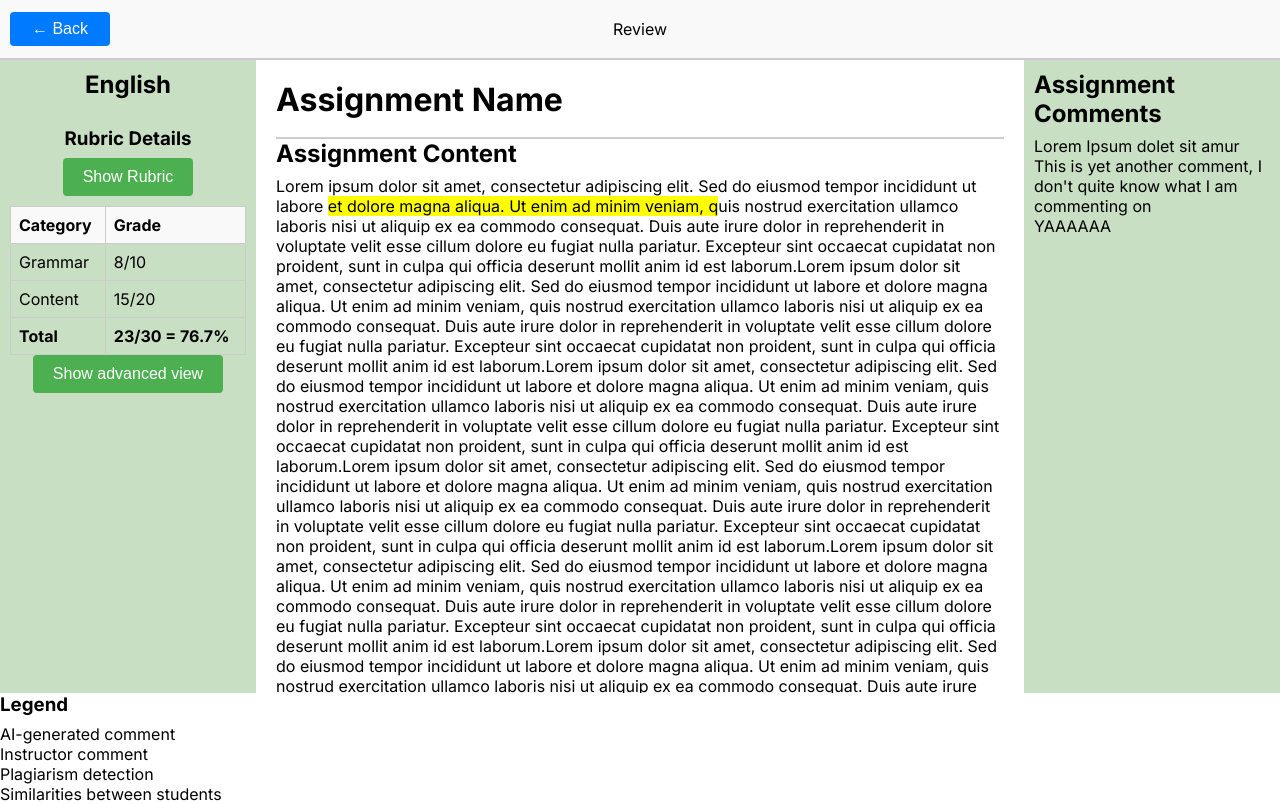
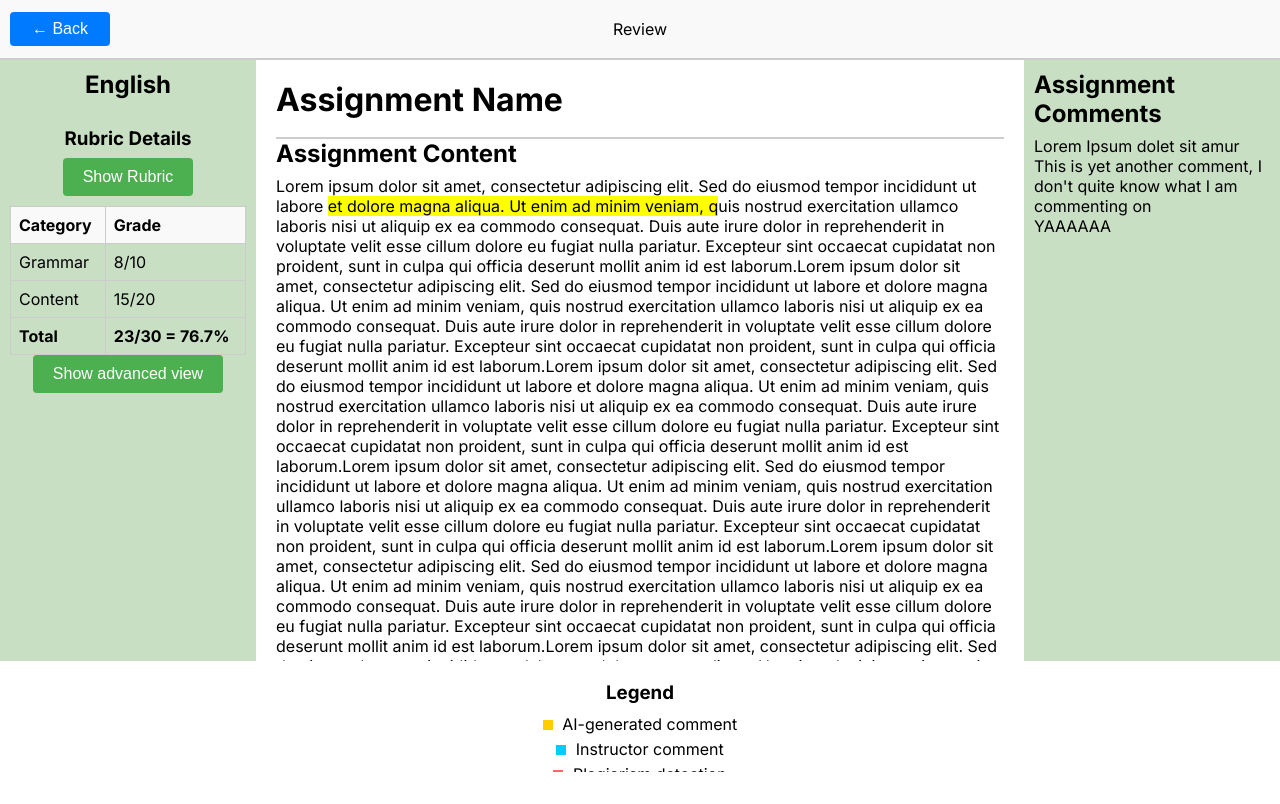
Before and after one commit to Flying-Kimbo/c302p3, a Next.js app: page /student/assignments/review in a window 1280 px wide. Built offline with nearby package versions, Linux system fonts and the light colour scheme.

Commit message:
fixed legend

```diff
--- a/src/app/globals.css
+++ b/src/app/globals.css
@@ -163,7 +163,7 @@ label {
 
 .card {
   border: 1px solid var(--card-border-color);
-  border-radius: 5px;
+  border-radius: 2px;
   padding: 10px;
   background-color: var(--card-color);
 }
--- a/src/app/page.module.css
+++ b/src/app/page.module.css
@@ -6,8 +6,10 @@
 }
 
 .login-form {
-  width: 300px;
-  padding: 20px;
+  min-width: calc(100vw / 3);
+  max-width: calc(100vw / 3);
+  padding: 15px;
+  margin-bottom: 33vh;
 }
 
 .form-group {
--- a/src/app/student/assignments/review/footer.css
+++ b/src/app/student/assignments/review/footer.css
@@ -1,7 +1,6 @@
 /* Footer.css */
 
 .footer {
-  background-color: #f0f0f0;
   padding: 20px;
   text-align: center;
 }
--- a/src/app/student/assignments/review/footer.jsx
+++ b/src/app/student/assignments/review/footer.jsx
@@ -3,21 +3,21 @@ import styles from './footer.css';
 
 const Footer = () => {
   return (
-    <footer className={styles.footer}>
-      <div className={styles.legend}>
+    <footer className={'footer'}>
+      <div className={'legend'}>
         <h3>Legend</h3>
         <ul>
           <li>
-            <span className={`${styles.legendSquare} ${styles.aiComment}`}></span> AI-generated comment
+            <span className={'aiComment'}></span> AI-generated comment
           </li>
           <li>
-            <span className={`${styles.legendSquare} ${styles.instructorComment}`}></span> Instructor comment
+            <span className={`instructorComment`}></span> Instructor comment
           </li>
           <li>
-            <span className={`${styles.legendSquare} ${styles.plagiarismHighlight}`}></span> Plagiarism detection
+            <span className={'plagiarismHighlight'}></span> Plagiarism detection
           </li>
           <li>
-            <span className={`${styles.legendSquare} ${styles.similarityHighlight}`}></span> Similarities between students
+            <span className={'similarityHighlight'}></span> Similarities between students
           </li>
         </ul>
       </div>
--- a/src/app/student/assignments/review/page.module.css
+++ b/src/app/student/assignments/review/page.module.css
@@ -1,8 +1,8 @@
 .main-layout {
   display: grid;
   grid-template-rows: 1fr 111px;
-  height: 93vh;
-  max-height: 95vh;
+  height: 89vh;
+  max-height: 90vh;
   overflow: auto;
 }
 
--- a/src/app/student/assignments/review/page.tsx
+++ b/src/app/student/assignments/review/page.tsx
@@ -86,6 +86,18 @@ const StudentReviewPage = () => {
           start: 200
           end: 250
         content: "Great job on including relevant content here!"
+      - position:
+          start: 300
+          end: 450
+        content: "All of this is wrong. You should feel bad"
+      - position:
+          start: 700
+          end: 1000
+        content: "Really? Are you even trying?"
+      - position:
+          start: 10
+          end: 20
+        content: "???"
 
     general:
       - comment: Lorem Ipsum dolet sit amur
```
